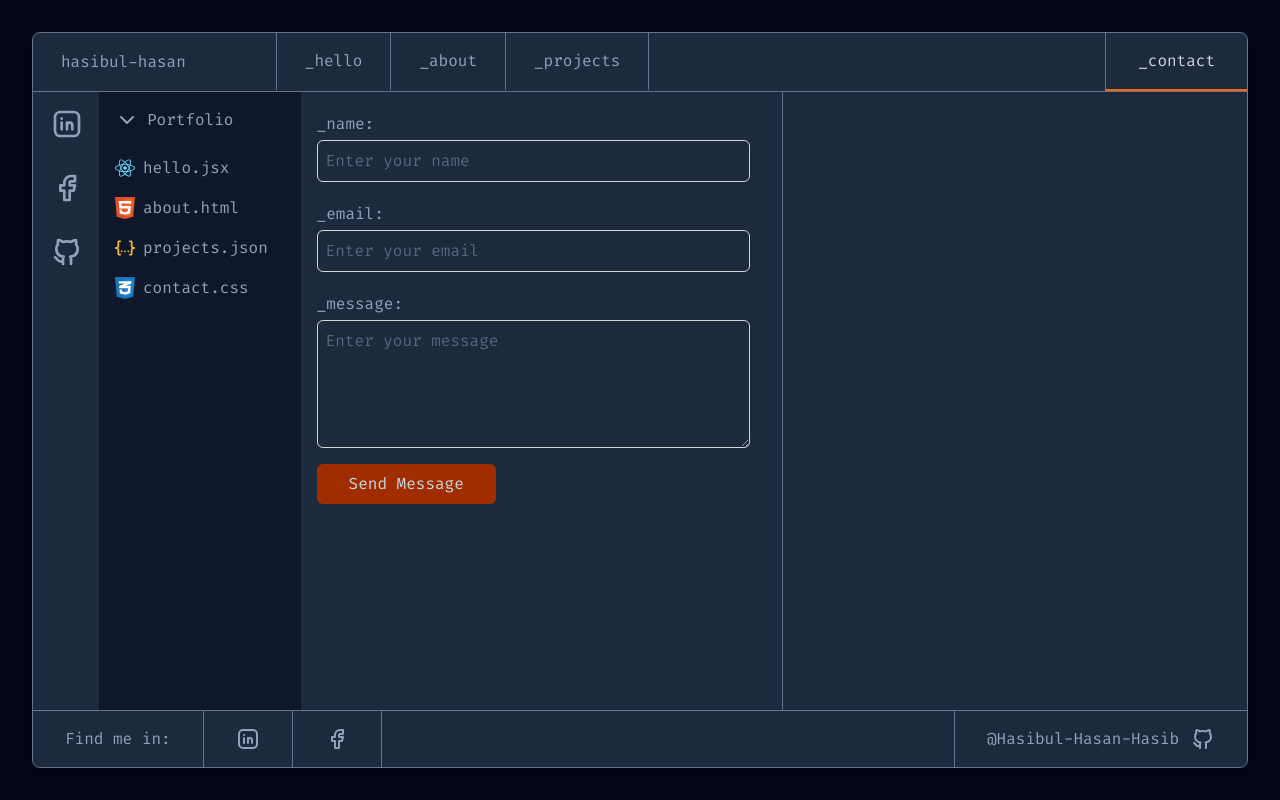
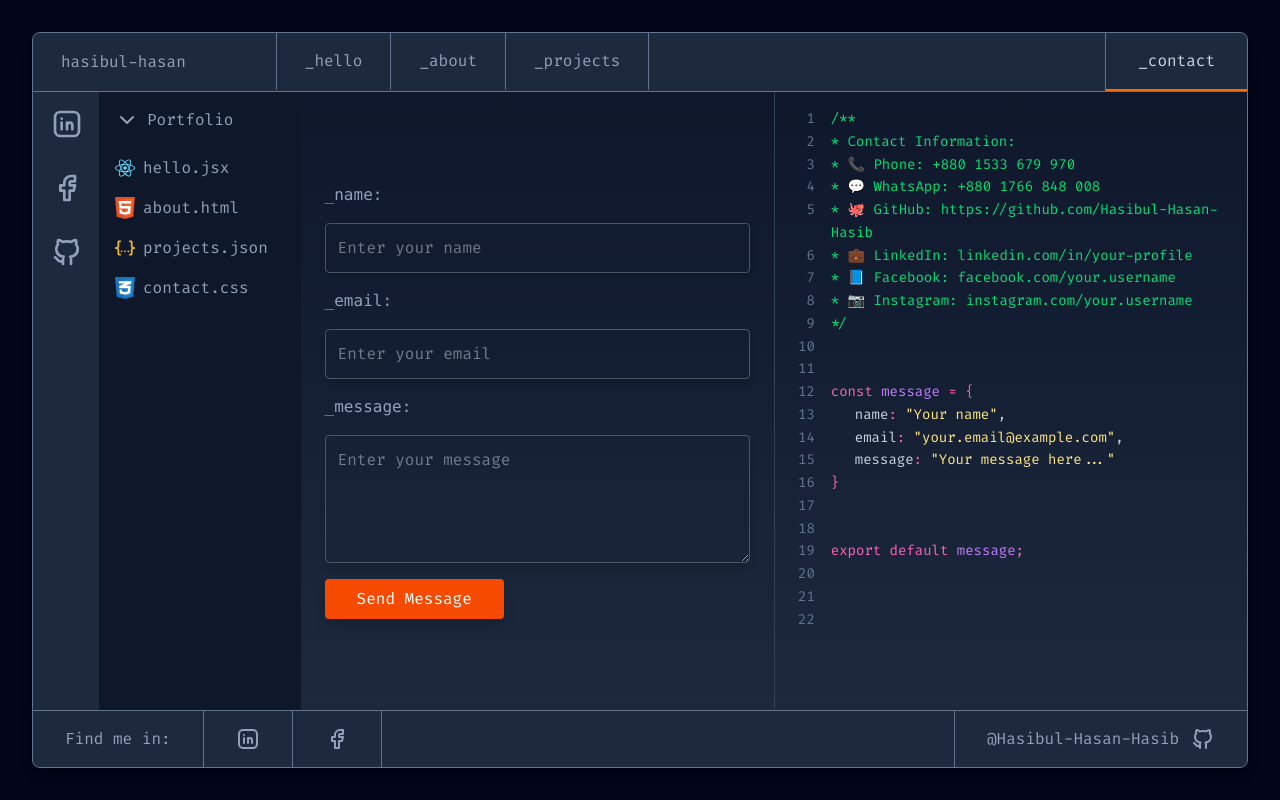
Before and after one commit to Hasibul-Hasan-Hasib/portfolio-v2, a React (Vite) app: page /contact in a window 1280 px wide. Built offline with nearby package versions, Linux system fonts and the light colour scheme; a web font is replaced by a local one.

Commit message:
feat: enhance Contact component with framer-motion animations; improve form styling and layout

```diff
--- a/src/index.css
+++ b/src/index.css
@@ -12,6 +12,22 @@ body {
 .no-scrollbar::-webkit-scrollbar {
   display: none;
 }
+
+/* Target Chrome autofill */
+input:-webkit-autofill,
+textarea:-webkit-autofill {
+  -webkit-box-shadow: 0 0 0px 1000px transparent inset !important;
+  -webkit-text-fill-color: #d1d5db !important; /* slate-300 */
+  transition: background-color 5000s ease-in-out 0s; /* prevent flash */
+}
+
+/* Optional: for Firefox */
+input:-moz-autofill,
+textarea:-moz-autofill {
+  box-shadow: 0 0 0px 1000px transparent inset !important;
+  -moz-text-fill-color: #d1d5db !important; /* slate-300 */
+}
+
 
 @theme {
   /* 🎨 glitch animations */
--- a/src/pages/Contact.jsx
+++ b/src/pages/Contact.jsx
@@ -1,11 +1,13 @@
-import React, { useState } from 'react';
+import React, { useState } from "react";
+import { motion } from "framer-motion";
 
 const Contact = () => {
     const [formState, setFormState] = useState({
-        name: '',
-        email: '',
-        message: '',
+        name: "",
+        email: "",
+        message: "",
     });
+
 
     const handleChange = (e) => {
         setFormState((prevState) => ({
@@ -14,58 +16,123 @@ const Contact = () => {
         }));
     };
 
+
     const handleSubmit = (e) => {
         e.preventDefault();
-        // Here you can handle the form submission, e.g., send the data to a server
-        console.log('Form submitted:', formState);
-        setFormState({
-            name: '',
-            email: '',
-            message: '',
-        });
+        console.log("Form submitted:", formState);
+        setFormState({ name: "", email: "", message: "" });
     };
 
     return (
-        <section className='h-[calc(100vh-10rem)] md:h-[calc(100vh-11.35rem)] flex-grow-1 grid grid-cols-1 md:grid-cols-2 gap-4 text-slate-400'>
-            {/* email input section */}
-            <form onSubmit={handleSubmit} className="md:col-span-1 flex flex-col w-full max-w-2xl mx-auto p-4 space-y-4">
-                <label htmlFor="name" className="text-slate-400 my-1">_name:</label>
-                <input
+        <section className="h-[calc(100vh-10rem)] md:h-[calc(100vh-11.35rem)] flex-grow-1 grid grid-cols-1 md:grid-cols-2 text-slate-300 bg-gradient-to-b from-slate-900 to-slate-800 overflow-y-auto no-scrollbar">
+            {/* Form Section */}
+            <motion.form
+                onSubmit={handleSubmit}
+                className="md:col-span-1 flex flex-col justify-center w-full max-w-2xl p-6 space-y-4 mx-auto"
+                initial={{ opacity: 0, y: 40 }}
+                animate={{ opacity: 1, y: 0 }}
+                transition={{ duration: 0.6 }}
+            >
+                <label htmlFor="name" className="text-slate-400 font-mono">_name:</label>
+                <motion.input
                     name="name"
                     onChange={handleChange}
                     type="text"
                     placeholder="Enter your name"
-                    className="p-2 border bg-transparent border-gray-300 rounded-md w-full max-w-md"
+                    className="p-3 border border-gray-600 bg-transparent focus:border-orange-500 focus:ring-1 focus:ring-orange-500 rounded w-full shadow-md"
                     value={formState.name}
+
                 />
-                <label htmlFor="name" className="text-slate-400 my-1">_email:</label>
-                <input
+
+                <label htmlFor="email" className="text-slate-400 font-mono">_email:</label>
+                <motion.input
                     name="email"
                     onChange={handleChange}
                     type="email"
                     placeholder="Enter your email"
-                    className="p-2 border border-gray-300 rounded-md w-full max-w-md"
+                    className="p-3 border border-gray-600 bg-transparent focus:border-orange-500 focus:ring-1 focus:ring-orange-500 rounded w-full shadow-md"
                     value={formState.email}
+
                 />
-                <label htmlFor="name" className="text-slate-400 my-1">_message:</label>
-                <textarea
+
+                <label htmlFor="message" className="text-slate-400 font-mono">_message:</label>
+                <motion.textarea
                     name="message"
                     onChange={handleChange}
                     placeholder="Enter your message"
-                    className="p-2 border border-gray-300 rounded-md w-full max-w-md h-32"
+                    className="p-3 border border-gray-600 bg-transparent focus:border-orange-500 focus:ring-1 focus:ring-orange-500 rounded w-full shadow-md h-32"
                     value={formState.message}
-                ></textarea>
-                <button
+
+                />
+
+                <motion.button
                     type="submit"
-                    className="bg-orange-800 text-slate-300 p-2 w-fit px-8 rounded-md hover:bg-blue-600 transition-colors"
+                    className="bg-orange-600 text-white w-fit py-2 px-8 rounded shadow-lg hover:bg-orange-700 transition-colors"
+                    whileHover={{ scale: 1.05 }}
+                    whileTap={{ scale: 0.95 }}
                 >
                     Send Message
-                </button>
-            </form>
-            <div className='md:col-span-1 flex flex-col items-center justify-center border-l border-slate-500'>
-                <p className="text-gray-500 mt-4">{[formState.name, formState.email, formState.message]}</p>
-            </div>
-        </section>
+                </motion.button>
+            </motion.form>
+
+            {/* Live Preview Section */}
+            <motion.div
+                className="md:col-span-1 flex flex-col border-t md:border-t-0 md:border-l border-slate-700"
+                initial={{ opacity: 0, x: 40 }}
+                animate={{ opacity: 1, x: 0 }}
+                transition={{ duration: 0.6, delay: 0.2 }}
+            >
+                <div className="w-full h-full text-sm text-slate-300 overflow-auto p-4 leading-relaxed">
+                    {[
+                        <span className="text-green-400">/**</span>,
+                        <span className="text-green-400"> * Contact Information:</span>,
+                        <span className="text-green-400"> * 📞 Phone: {formState.phone || "+880 1533 679 970"}</span>,
+                        <span className="text-green-400"> * 💬 WhatsApp: {formState.whatsapp || "+880 1766 848 008"}</span>,
+                        <span className="text-green-400"> * 🐙 GitHub: https://github.com/Hasibul-Hasan-Hasib</span>,
+                        <span className="text-green-400"> * 💼 LinkedIn: linkedin.com/in/your-profile</span>,
+                        <span className="text-green-400"> * 📘 Facebook: facebook.com/your.username</span>,
+                        <span className="text-green-400"> * 📷 Instagram: instagram.com/your.username</span>,
+                        <span className="text-green-400"> */</span>,
+                        <span></span>,
+                        <span></span>,
+
+                        <span className="text-pink-400">const <span className="text-purple-400">message</span> = {"{"}</span>,
+
+                        <span className="pl-6">
+                            name<span className="text-pink-400">:</span> <span className="text-amber-200">{`"${formState.name || "Your name"}"`}</span>,
+                        </span>,
+
+                        <span className="pl-6 ">
+                            email<span className="text-pink-400">:</span> <span className="text-amber-200">{`"${formState.email || "your.email@example.com"}"`}</span>,
+                        </span>,
+
+                        <span className="pl-6 ">
+                            message<span className="text-pink-400">:</span> <span className="text-amber-200">{`"${formState.message || "Your message here..."}"`}</span>
+                        </span>,
+                        <span className="text-pink-400">{"}"}</span>,
+                        <span></span>,
+                        <span></span>,
+                        <span className="text-pink-400">
+                            export default<span className="text-purple-400"> message</span>;
+                        </span>,
+                        <span></span>,
+                        <span></span>,
+                        <span></span>,
+
+                    ].map((line, i) => (
+                        <div key={i} className="flex">
+                            {/* Line number */}
+                            <div className="w-10 text-right pr-4 text-slate-500 select-none">
+                                {i + 1}
+                            </div>
+                            {/* Code line */}
+                            <div className="flex-1">{line}</div>
+                        </div>
+                    ))}
+                </div>
+            </motion.div>
+
+        </section >
     );
 };
 
```
